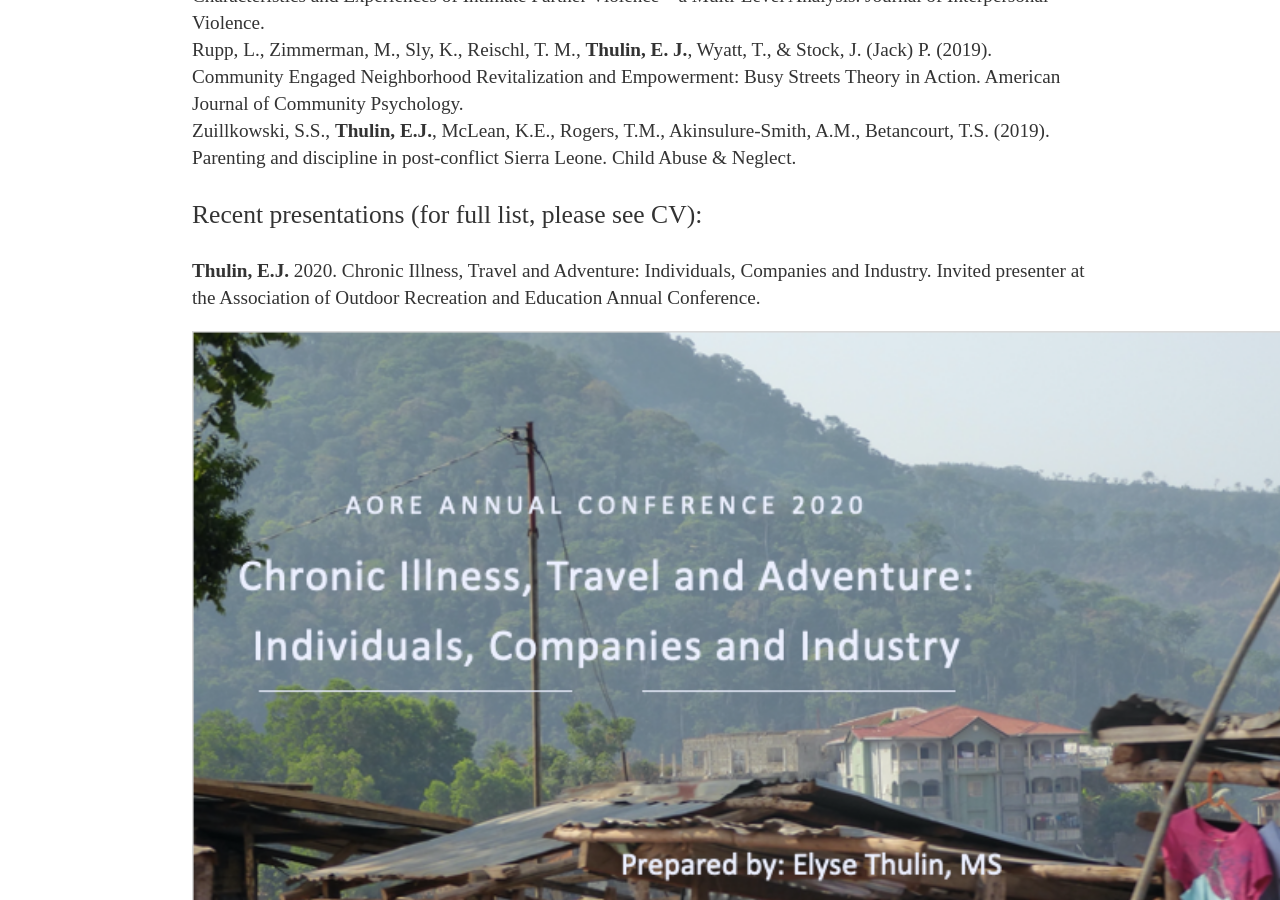
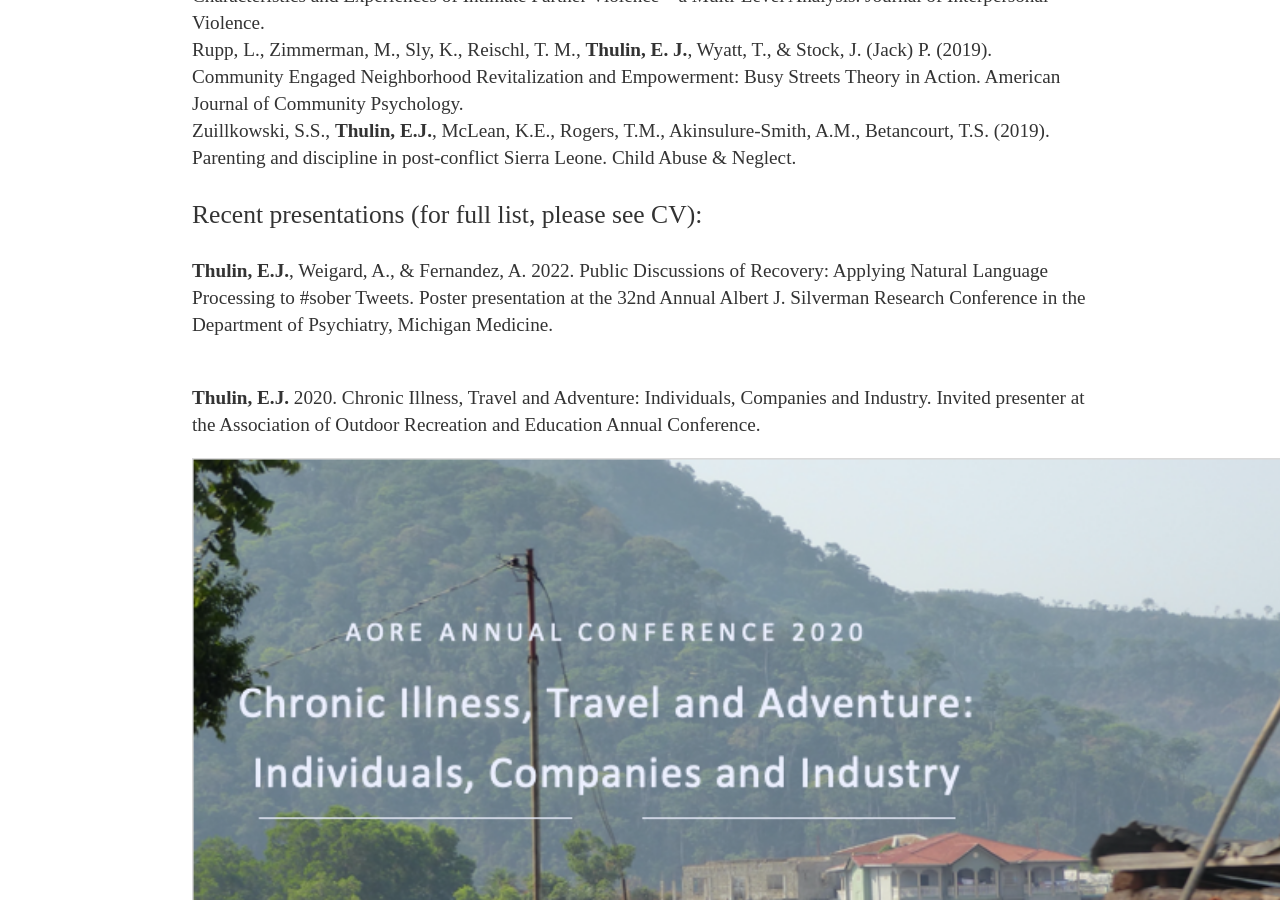
Before and after one commit to elysethulin/elysethulin.github.io, a Jekyll site: the page built from index.html, in a window 1280 px wide and 900 px high, scrolled down 1535 px. Built offline with Jekyll 4.4.1, drawn with Linux system fonts in a browser that asks for light colours.

Commit message:
Update index.html

```diff
--- a/index.html
+++ b/index.html
@@ -28,7 +28,10 @@ title: Elyse Thulin, Social Scientist and Outdoor Enthusiast
 
 		<p style="font-size:160%;">Recent presentations (for full list, please see CV):
 			<p style="font-size:120%;">
-				<b>Thulin, E.J.</b> 2020. Chronic Illness, Travel and Adventure: Individuals, Companies and Industry.
+				<b>Thulin, E.J.</b>, Weigard, A., & Fernandez, A. 2022. Public Discussions of Recovery: Applying Natural Language Processing to #sober Tweets.
+				Poster presentation at the 32nd Annual Albert J. Silverman Research Conference in the Department of Psychiatry, Michigan Medicine.
+			<p style="font-size:120%;">
+				<br><b>Thulin, E.J.</b> 2020. Chronic Illness, Travel and Adventure: Individuals, Companies and Industry.
 				Invited presenter at the Association of Outdoor Recreation and Education Annual Conference. </p>
 				<img src="Screen Shot 2020-10-14 at 2.47.10 PM.png" alt="text descriptor" width="1150" height="646.5">
 			<p style="font-size:120%;">
```
